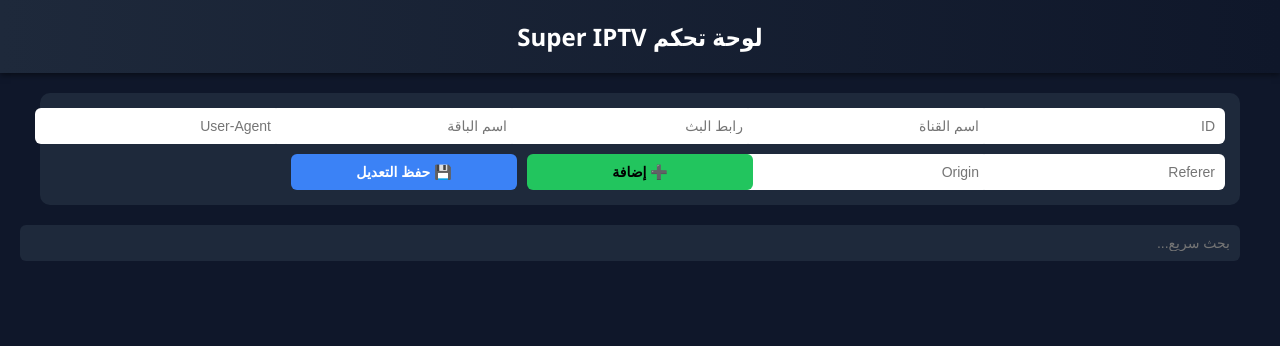
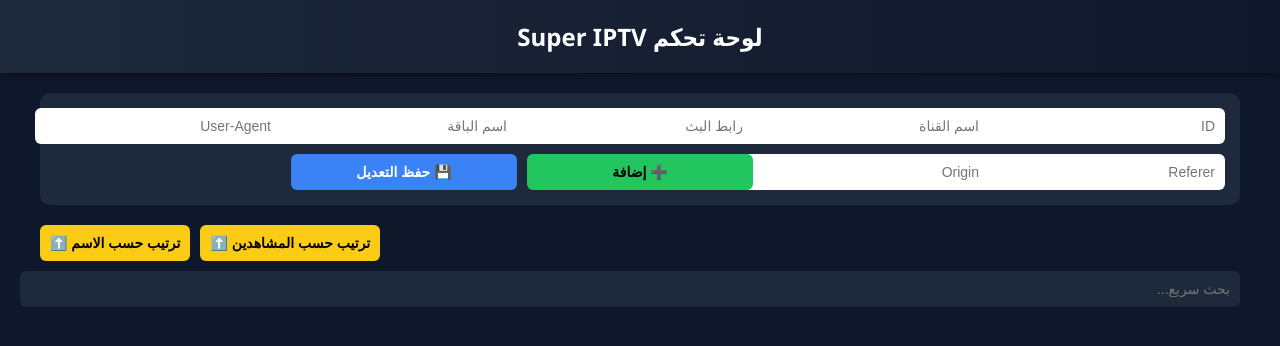
Before and after one commit to himasabry/m3u8-api, a plain HTML site: page admin/admin.html in a window 1280 px wide. Drawn offline with Linux system fonts and the light colour scheme; no server answers.

Commit message:
Update admin.html

```diff
--- a/admin/admin.html
+++ b/admin/admin.html
@@ -49,6 +49,7 @@
 button.green { background: #22c55e; color: #000; }
 button.red { background: #ef4444; color: #fff; }
 button.blue { background: #3b82f6; color: #fff; }
+button.yellow { background: #facc15; color: #000; }
 .search {
   margin-bottom: 20px;
   padding: 10px;
@@ -101,9 +102,16 @@
   gap: 5px;
   justify-content: center;
 }
+.sort-buttons {
+  display: flex;
+  gap: 10px;
+  margin-bottom: 10px;
+  justify-content: flex-end;
+}
 @media(max-width:600px){
   .form {grid-template-columns:1fr;}
   .cards {grid-template-columns:1fr;}
+  .sort-buttons {justify-content: center;}
 }
 </style>
 </head>
@@ -122,6 +130,12 @@
 <input id="org" placeholder="Origin">
 <button onclick="addChannel()" class="green">➕ إضافة</button>
 <button onclick="updateChannel()" class="blue">💾 حفظ التعديل</button>
+</div>
+
+<!-- أزرار الترتيب -->
+<div class="sort-buttons">
+  <button onclick="sortByViewers()" class="yellow">ترتيب حسب المشاهدين ⬆️</button>
+  <button onclick="sortByName()" class="yellow">ترتيب حسب الاسم ⬆️</button>
 </div>
 
 <!-- البحث -->
@@ -302,7 +316,6 @@
     newChannels[grp].push(ch);
   });
   channels = newChannels;
-  // حفظ الترتيب الجديد
   fetch('/api/channels',{
     method:'POST',
     headers:{'Content-Type':'application/json'},
@@ -310,6 +323,28 @@
   });
 }
 
+// ترتيب حسب المشاهدين
+function sortByViewers(){
+  for(const grp in channels){
+    channels[grp].sort((a,b)=>{
+      const aCount = parseInt(document.getElementById(`viewers-${a.id}`)?.innerText || 0);
+      const bCount = parseInt(document.getElementById(`viewers-${b.id}`)?.innerText || 0);
+      return bCount - aCount;
+    });
+  }
+  updateChannelOrder();
+  render();
+}
+
+// ترتيب حسب الاسم أبجديًا
+function sortByName(){
+  for(const grp in channels){
+    channels[grp].sort((a,b)=>a.name.localeCompare(b.name));
+  }
+  updateChannelOrder();
+  render();
+}
+
 setInterval(loadViewers, 1000);
 load();
 </script>
```
